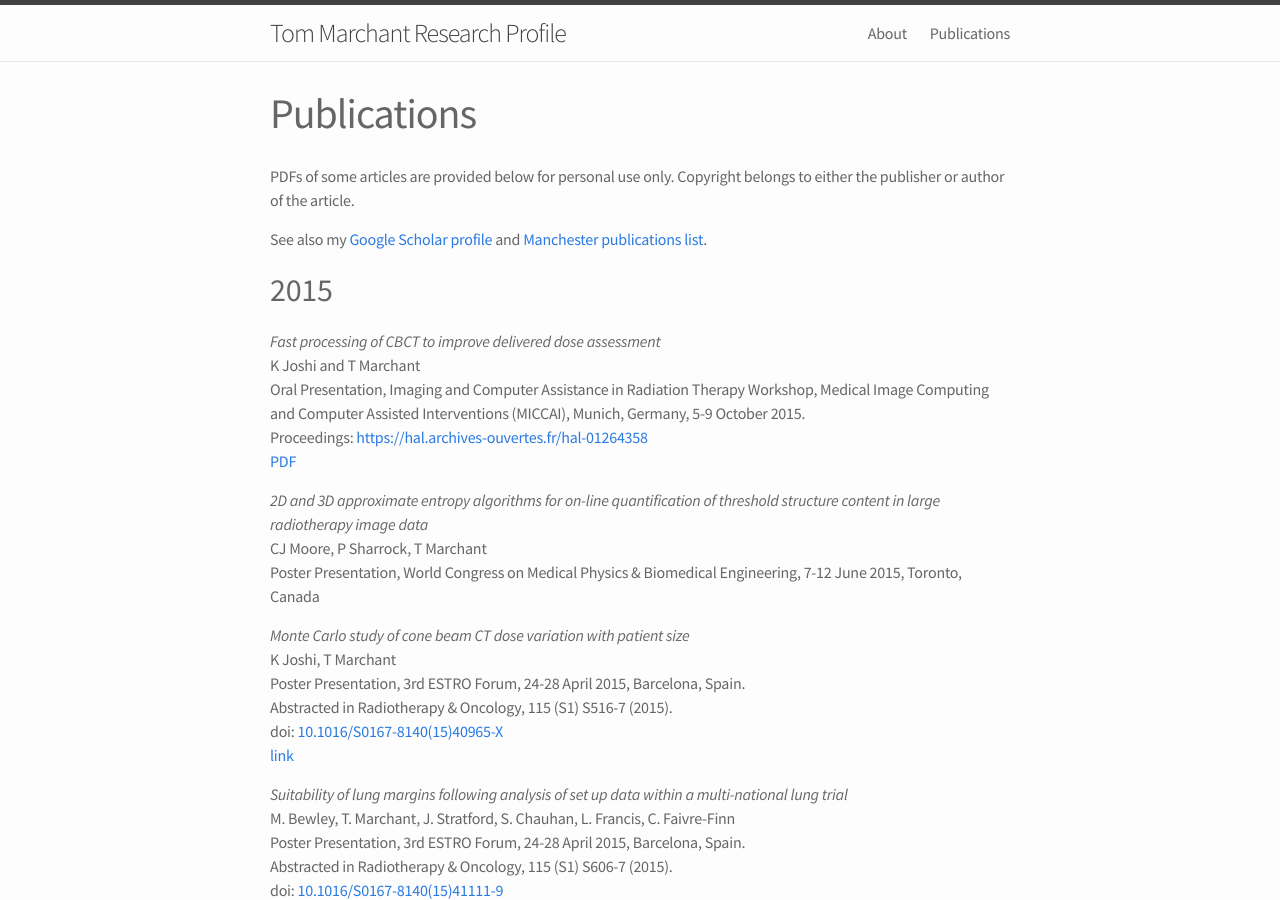
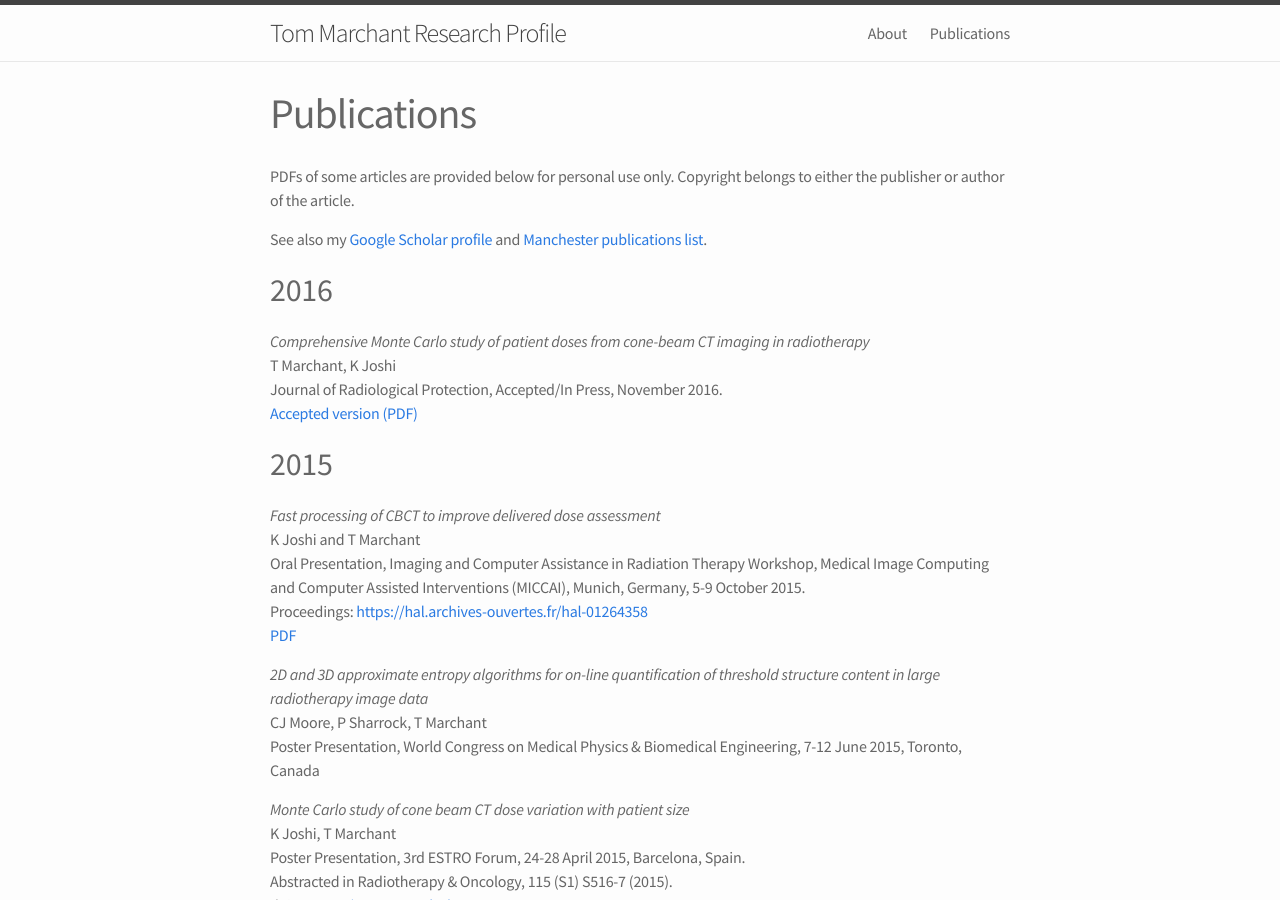
Before and after one commit to temarchant/researchprofile, a Jekyll site: the page built from 02_publications.md, in a window 1280 px wide and 900 px high. Built offline with Jekyll 4.4.1, drawn with Linux system fonts in a browser that asks for light colours.

Commit message:
added JRP xvi dose paper accepted/in-press

```diff
--- a/02_publications.md
+++ b/02_publications.md
@@ -10,6 +10,15 @@ Copyright belongs to either the publisher or author of the article.
 See also my [Google Scholar
 profile](http://scholar.google.com/citations?hl=en&user=xvosebYAAAAJ) and [Manchester publications
 list](http://www.manchester.ac.uk/research/thomas.marchant/publications).
+
+2016
+----
+
+*Comprehensive Monte Carlo study of patient doses from cone-beam CT imaging in
+radiotherapy*
+T Marchant, K Joshi
+Journal of Radiological Protection, Accepted/In Press, November 2016.
+[Accepted version (PDF)]({{ site.baseurl }}/assets/pdf/marchant_comprehensive_2016.pdf)
 
 2015
 ----
```
Also changed, not shown: 1 other file.
